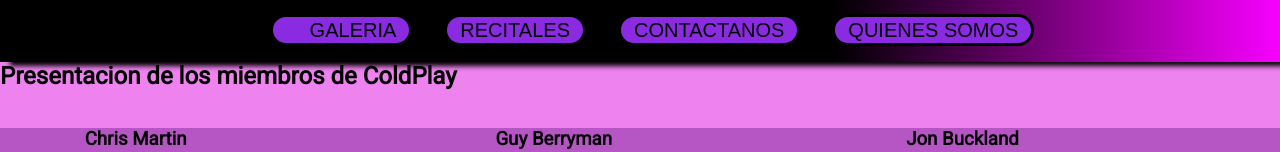
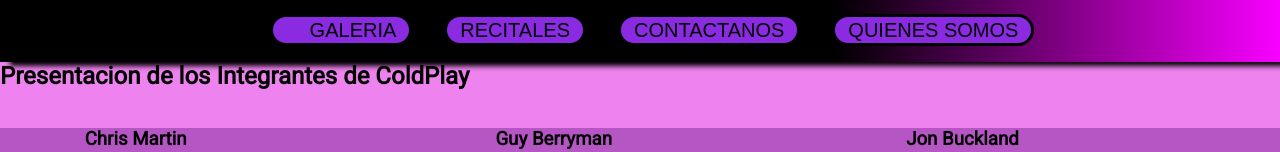
Before and after one commit to MatiasGiachello/pre-entrega-MatiasGiachello-coldplay, a plain HTML site: page index.html in a window 1280 px wide. Shown: the part 156-308 px from the top of the page. Drawn offline with nearby package versions, Linux system fonts and the light colour scheme; a web font is replaced by a local one.

Commit message:
nuevo titulo para index

```diff
--- a/index.html
+++ b/index.html
@@ -38,7 +38,7 @@
     <!-- contenido principal -->
     <main>
         <article class="presentacion">
-            <h2>Presentacion de los miembros de ColdPlay</h2>
+            <h2>Presentacion de los Integrantes de ColdPlay</h2>
             <br><br>
             <section class="main-section">
                 <br><br>
```
